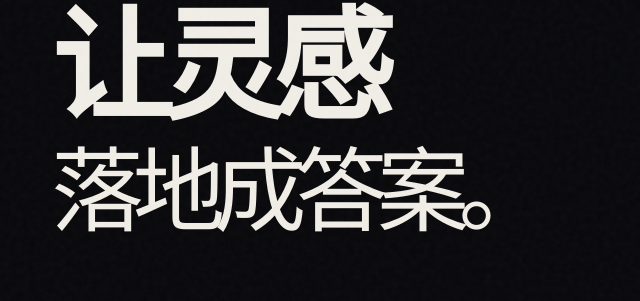
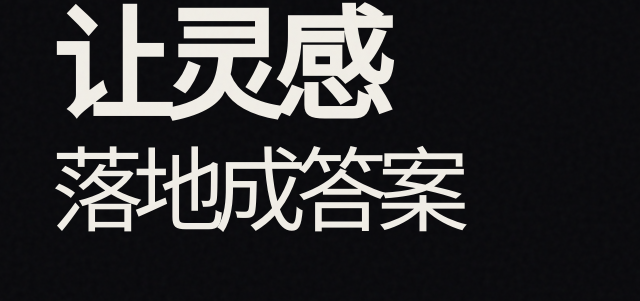
Before and after one commit to mrho12138/portfolio, a plain HTML site: page works.html in a window 1280 px wide. Shown: the part 199-500 px from the top of the page, 0-640 px from the left. Drawn offline with Linux system fonts and the light colour scheme.

Commit message:
update works.html

```diff
--- a/works.html
+++ b/works.html
@@ -27,7 +27,7 @@
   <section class="works-intro">
     <div>
       <p class="overline">视觉案例档案 / 2024—2026</p>
-      <h1>让灵感<br><em>落地成答案。</em></h1>
+      <h1>让灵感<br><em>落地成答案</em></h1>
     </div>
     <div class="works-desc">
       <span class="intro-line"></span>
```
